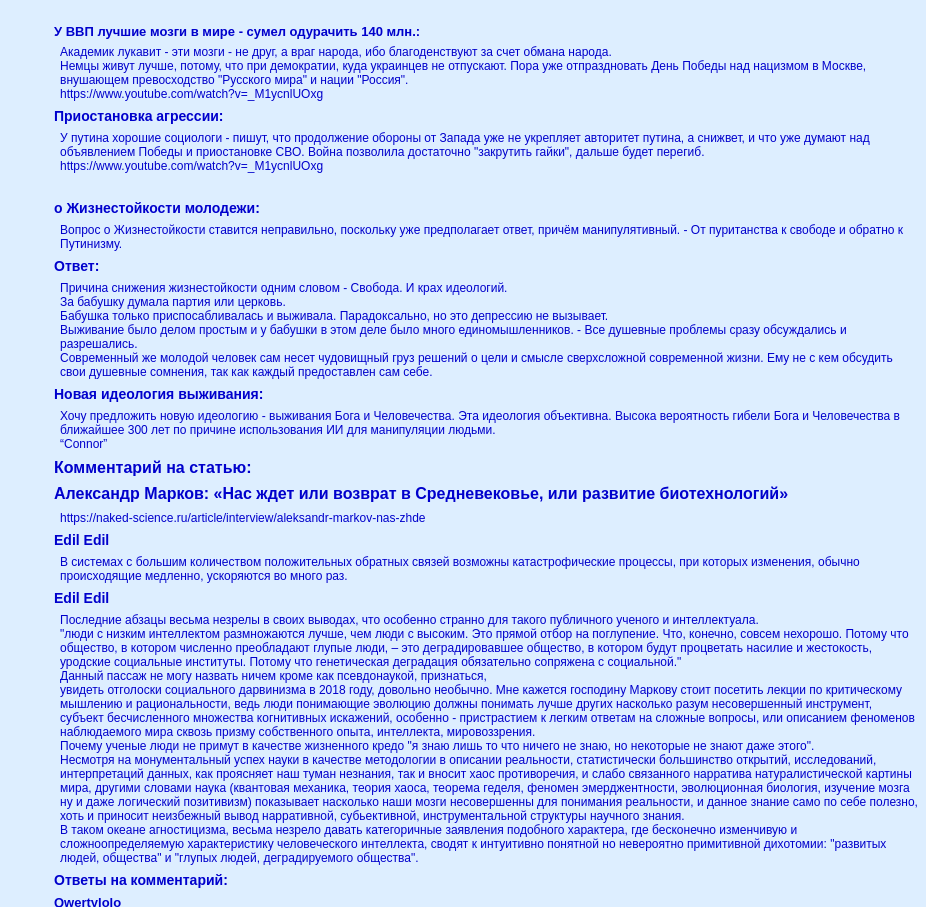
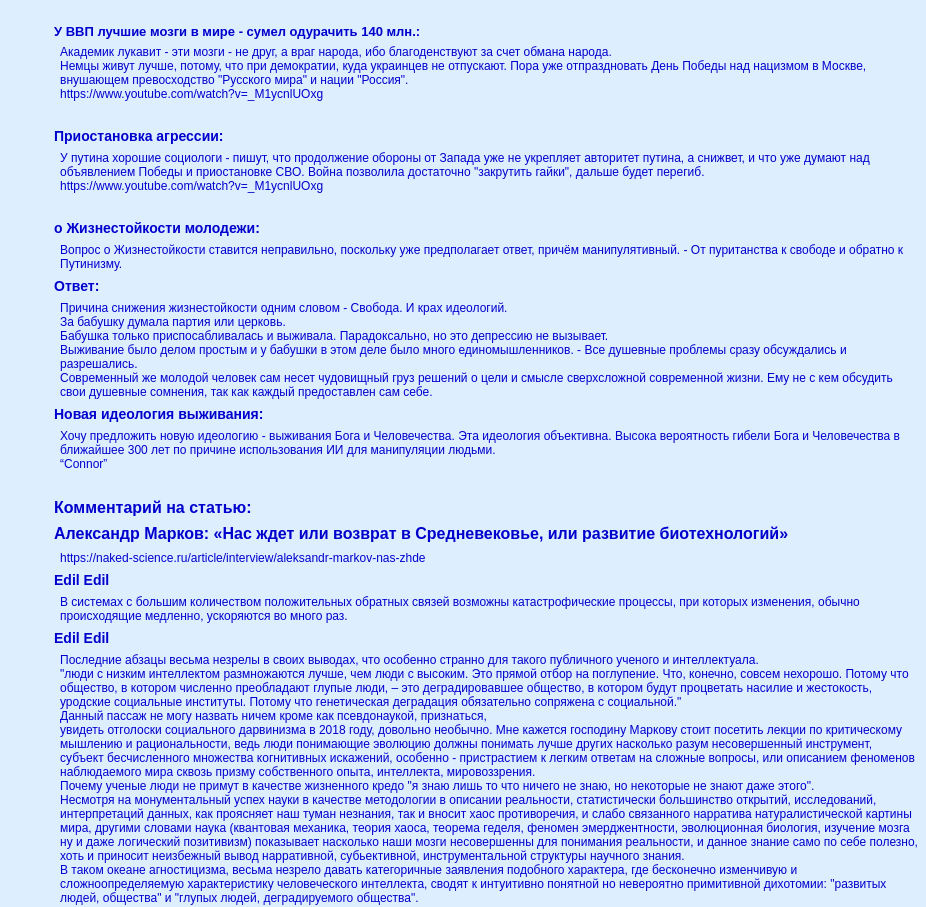
Before and after one commit to Edil0/Connor, a plain HTML site: page 2026_Rus/71Comments_Education_Sexism.htm in a window 1280 px wide. Shown: the part 2919-3826 px from the top of the page, without its empty margins (354-1280 px from the left). Drawn offline with Linux system fonts and the light colour scheme.

Commit message:
Add files via upload

```diff
--- a/2026_Rus/71Comments_Education_Sexism.htm
+++ b/2026_Rus/71Comments_Education_Sexism.htm
@@ -361,10 +361,13 @@
 <p>Академик лукавит - эти мозги -  не друг, а враг народа, ибо благоденствуют за счет обмана народа. <br />
   Немцы живут лучше, потому, что  при демократии, куда украинцев не отпускают. Пора уже отпраздновать День Победы  над нацизмом в Москве, внушающем превосходство &quot;Русского мира&quot; и  нации &quot;Россия&quot;. <br />
   https://www.youtube.com/watch?v=_M1ycnlUOxg </p>
+<p>&nbsp;</p>
+
 <h4>Приостановка агрессии:</h4>
 <p>У путина хорошие социологи -  пишут, что продолжение обороны от Запада уже не укрепляет авторитет путина, а  снижвет, и что уже думают над объявлением Победы и приостановке СВО. Война  позволила достаточно &quot;закрутить гайки&quot;, дальше будет перегиб. <br />
   https://www.youtube.com/watch?v=_M1ycnlUOxg </p>
 <p>&nbsp;</p>
+
 <h4>о Жизнестойкости молодежи:</h4>
 <p>Вопрос о Жизнестойкости ставится неправильно,  поскольку уже предполагает ответ, причём манипулятивный. - От пуританства к  свободе и обратно к Путинизму. </p>
 <h4><a name="_heading=h.9w0s4xe6x8tn" id="_heading=h.9w0s4xe6x8tn"></a>Ответ:</h4>
@@ -376,6 +379,7 @@
 <h4><a name="_heading=h.vb2hbctcdyn4" id="_heading=h.vb2hbctcdyn4"></a>Новая идеология выживания:</h4>
 <p>Хочу предложить новую идеологию - выживания Бога и  Человечества. Эта идеология объективна. Высока вероятность гибели Бога и  Человечества в ближайшее 300 лет по причине использования ИИ для манипуляции  людьми. <br />
   “Connor” </p>
+<p>&nbsp;</p>
 
 <h3>Комментарий на статью: </h3>
 <h3><a name="_heading=h.1r5mhx55lkms" id="_heading=h.1r5mhx55lkms"></a>Александр Марков: «Нас  ждет или возврат в Средневековье, или развитие биотехнологий»</h3>
```
Also changed, not shown: 2026_Rus/10Comments_AI_Merlin.htm (+2 -2 lines), 2026_Rus/60Black_Swan_Public_Welfare.htm (+2 -0 lines).
